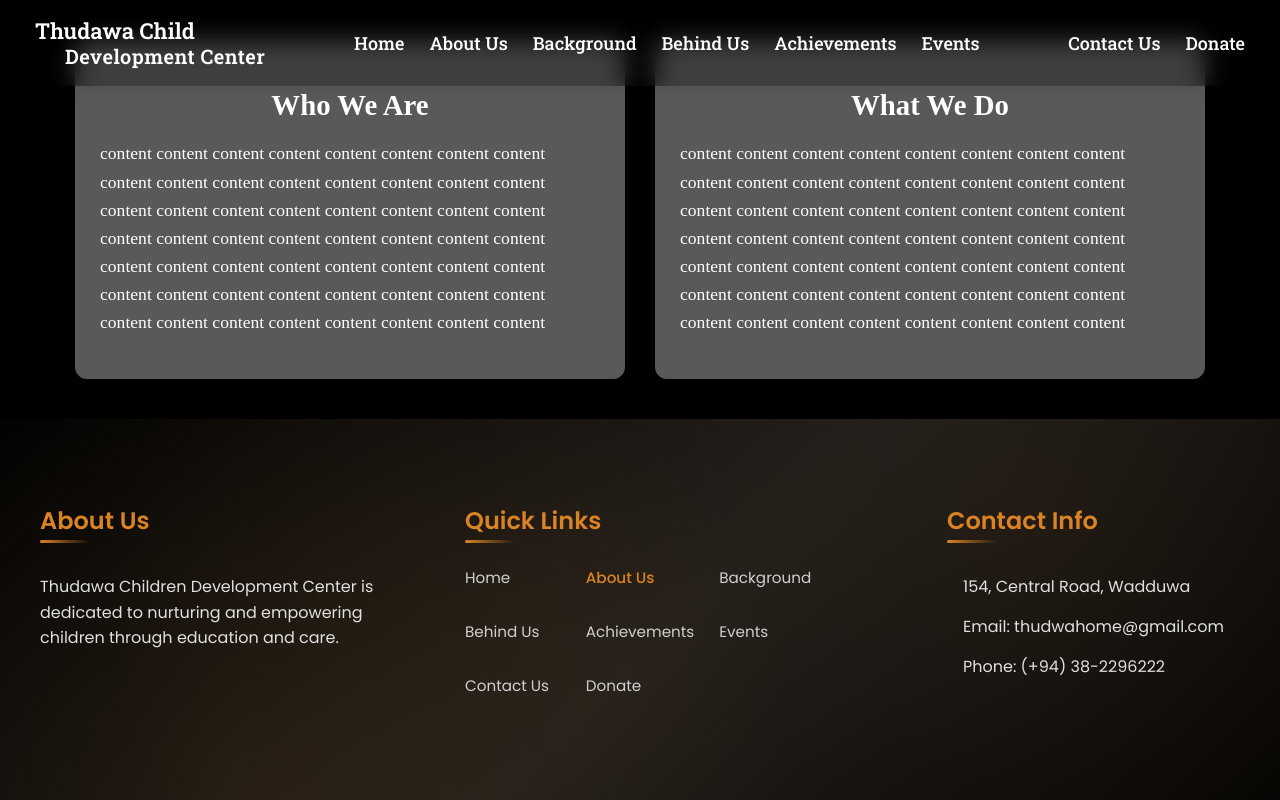
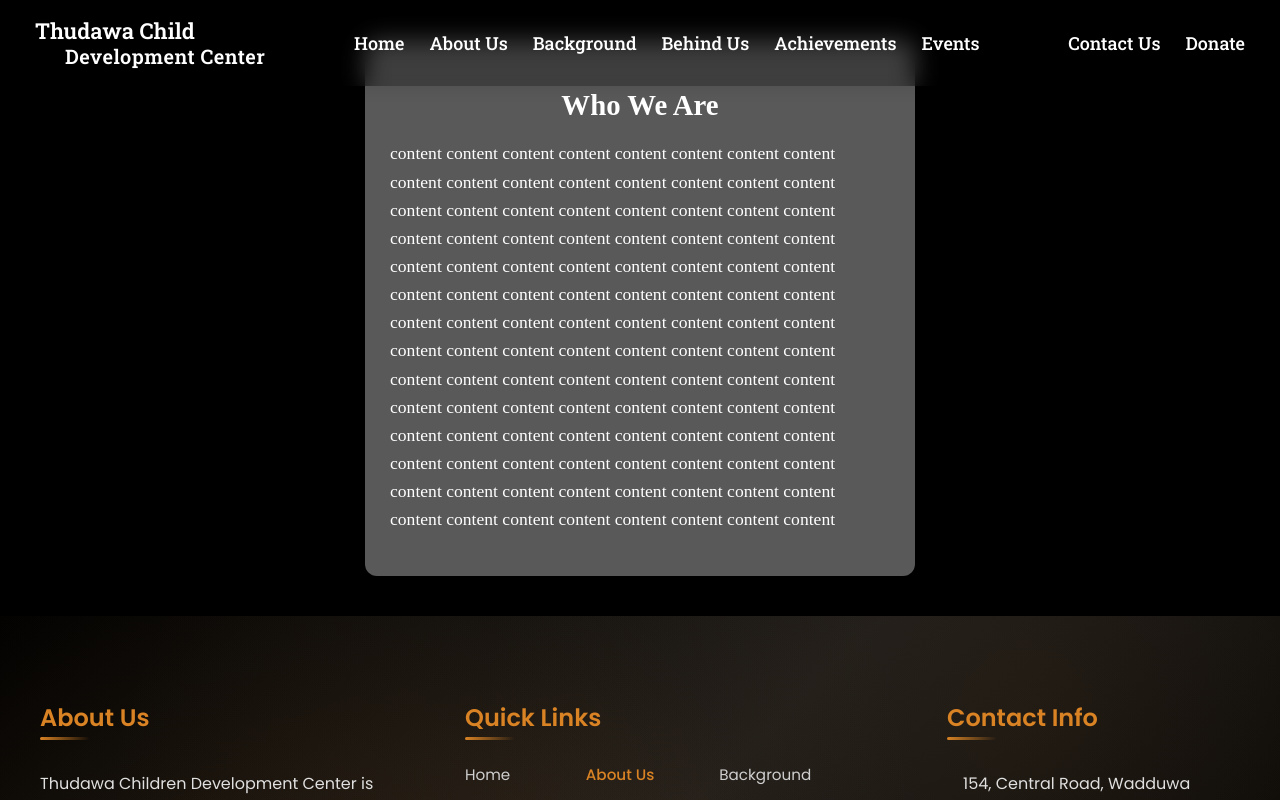
Before and after one commit to Dulan19/Thudawa_Website, a React (Create React App) app: page /Aboutus in a window 1280 px wide. Shown: the top 800 px of the page. Built offline with nearby package versions, Linux system fonts and the light colour scheme.

Commit message:
Update Aboutus.jsx

```diff
--- a/src/pages/Aboutus.jsx
+++ b/src/pages/Aboutus.jsx
@@ -25,12 +25,6 @@ function Aboutus() {
             content content content content
             content content content content
             content content content content
-          </p>
-        </div>
-
-        <div className="about-box">
-          <h2>What We Do</h2>
-          <p>
             content content content content content content content content content content content content content content content content content content content content
             content content content content content content content content
             content content content content
@@ -42,6 +36,8 @@ function Aboutus() {
             content content content content
           </p>
         </div>
+
+
       </div>
 
       <Footer />
```
